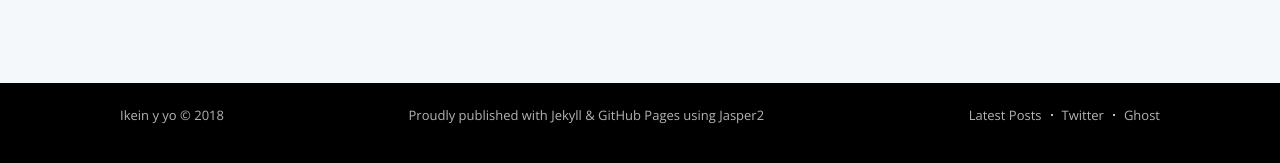
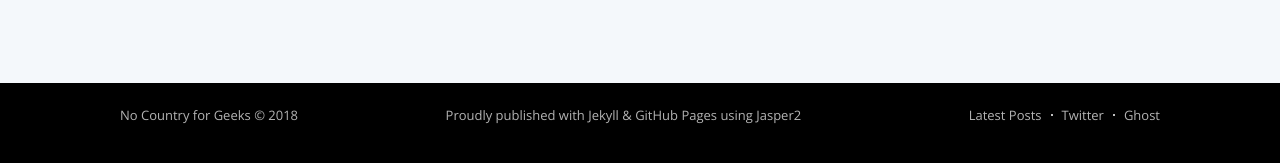
Before and after one commit to NoCountryForGeeks/nocountryforgeeks.github.io, a Jekyll site: the page built from index.html, in a window 1280 px wide. Shown: the part 713-876 px from the top of the page. Built offline with Jekyll 4.4.1, drawn with Linux system fonts in a browser that asks for light colours; nearby versions of some CDN libraries; the list of posts is cut into pages by our own code; comment, search, counter and statistics services are not loaded.

Commit message:
Change configuration

```diff
--- a/_config.yml
+++ b/_config.yml
@@ -7,14 +7,14 @@ language: 'es-es'
 # Launch to test: bundle exec jekyll serve -d _site
 
 # Website info
-title: Ikein y yo
+title: No Country for Geeks
 description:
 cover: assets/images/blog/bg.jpg
 logo: assets/images/blog/logo.png
 logo_dark: assets/images/blog/logo.png
 favicon: assets/images/blog/favicon.ico
-production_url: http://www.ikeinyyo.com/
-source_url: https://github.com/ikeinyyo/Ikein-y-yo/
+production_url: http://nocountryforgeeks.com/
+source_url: https://github.com/NoCountryForGeeks/nocountryforgeeks.github.io
 
 # Social info
 navigation: True # show the navbar links
@@ -25,10 +25,10 @@ twitter: maktub82 # replace by your username
 
 # Disqus
 disqus: True
-disqus_shortname: ikeinyyo # replace with your disqus username
+disqus_shortname: nocountry4geeks # replace with your disqus username
 
 # Google Analytics
-google_analytics: UA-97363619-1 # replace with your GA tracking identifier
+google_analytics: UA-103022045-1 # replace with your GA tracking identifier
 
 # edit baseurl to simply '/' if using as your personal page (instead of a project page)
 baseurl: /
@@ -68,13 +68,13 @@ feed:
 # or "master" otherwise
 safe: False
 lsi: False
-username: ikeinyyo
-repo: Ikein-y-yo
+username: nocountryforgeeks
+repo: nocountryforgeeks.github.io
 branch: master
-relative_source: ../ikeinyyo/
-destination: ../Ikein-y-yo/
-production_url:  http://www.ikeinyyo.com/
-source_url:  https://github.com/ikeinyyo/Ikein-y-yo/
+relative_source: ../NoCountryForGeeks/
+destination: ../nocountryforgeeks.github.io/
+production_url:  http://nocountryforgeeks.com/
+source_url:  https://github.com/NoCountryForGeeks/nocountryforgeeks.github.io
 
 
 exclude:
```
